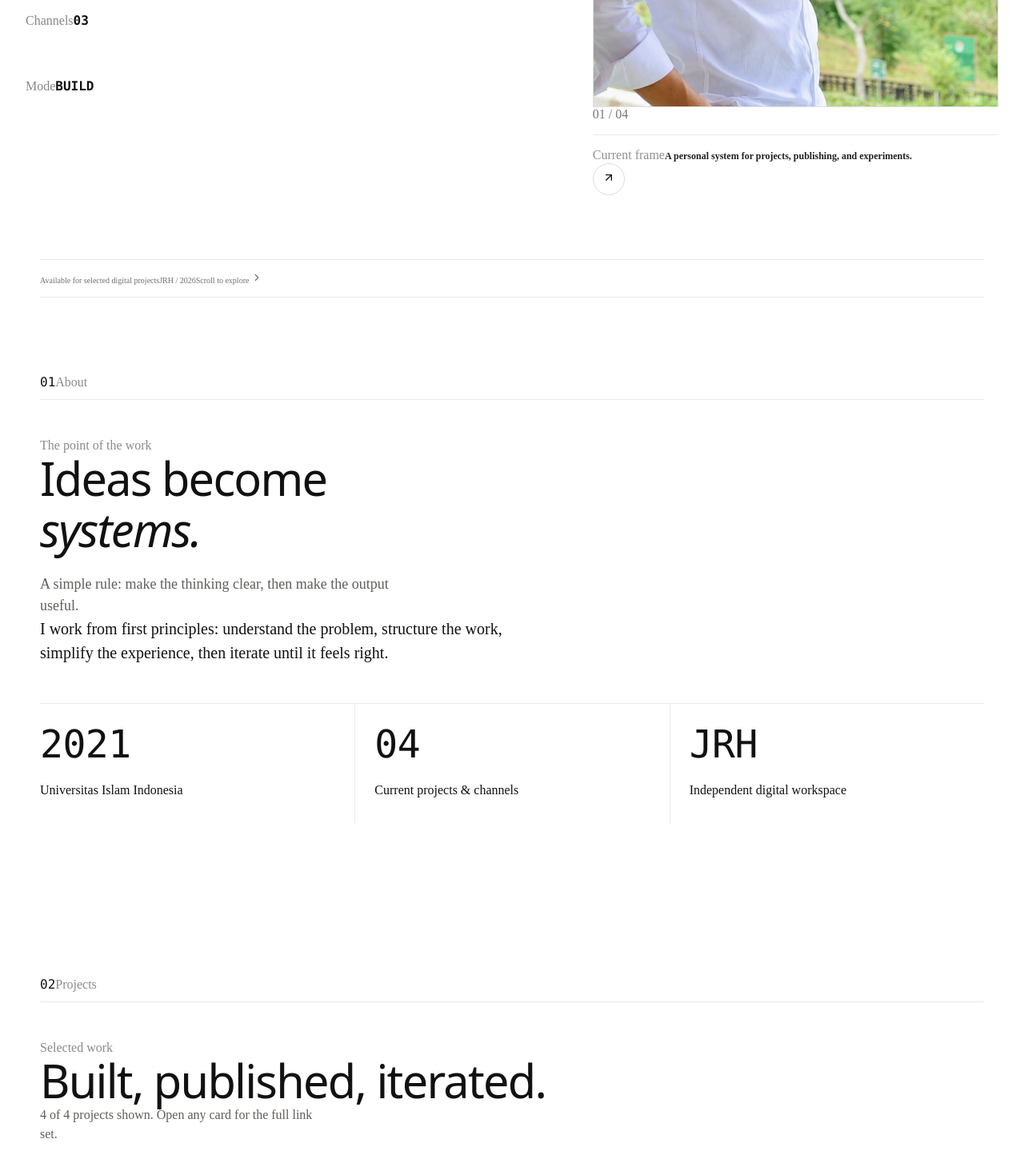
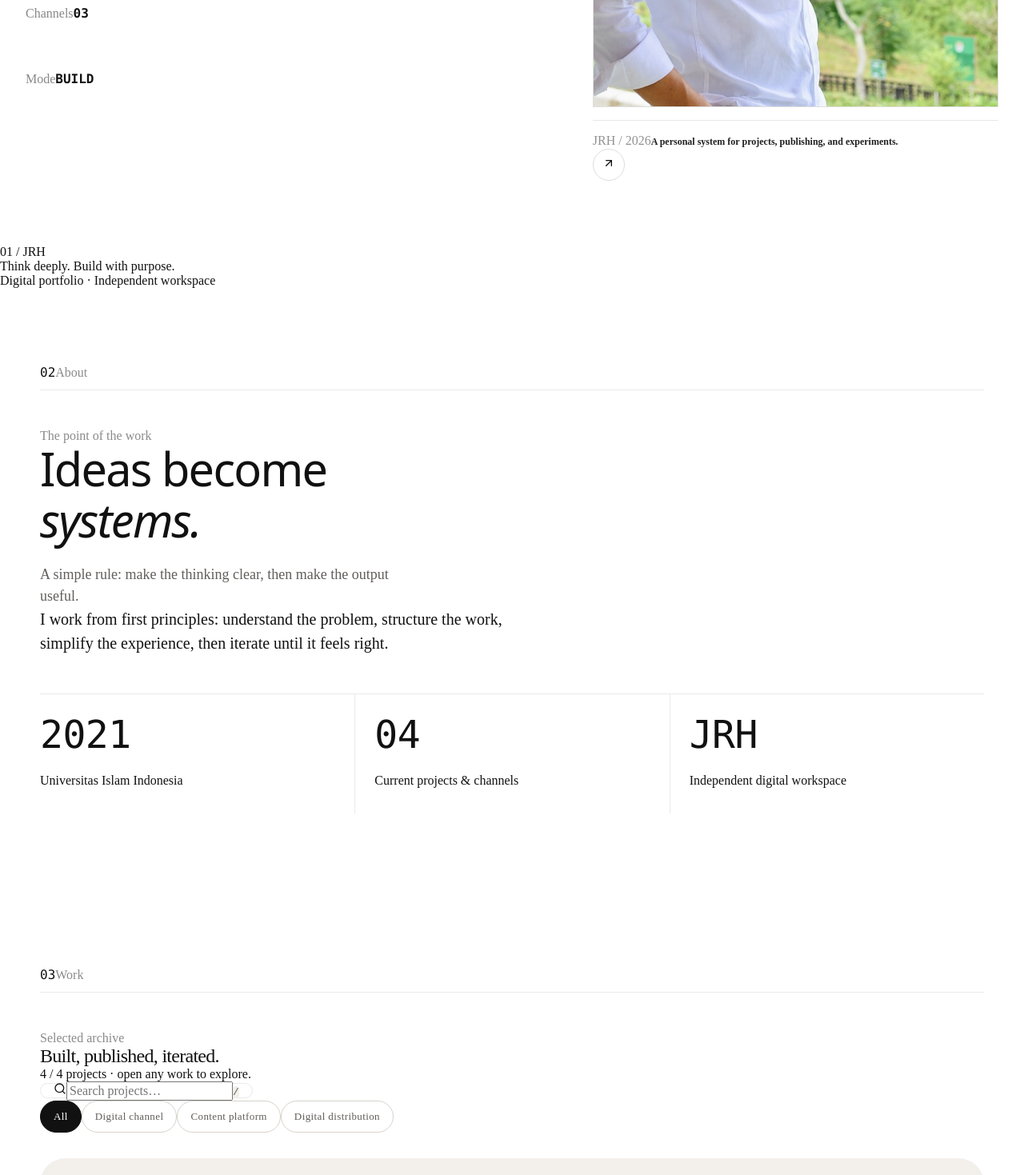
Before and after one commit to LionerHakim/JRHs, a React (Vite) app: page / in a window 1280 px wide. Shown: the part 580-2049 px from the top of the page at 80% size. Built offline with nearby package versions, Linux system fonts and the light colour scheme.

Commit message:
design: rebuild page composition into organic editorial flow

```diff
--- a/src/main.tsx
+++ b/src/main.tsx
@@ -366,11 +366,11 @@ function App() {
         </div>
       </header>
       {menu && <button className="menu-backdrop" aria-label="Close menu" onClick={() => setMenu(false)} />}
-      <main id="top">
-        <section className="hero">
+      <main id="top" className="organic-page">
+        <section className="hero organic-hero">
           <div className="hero-copy reveal is-visible">
             <div className="eyebrow"><span className="eyebrow-rule" />{siteConfig.hero.eyebrow}</div>
-                        <h1 id="hero-title">{siteConfig.hero.titleLine1}<br /><em>{siteConfig.hero.titleLine2}</em></h1>
+            <h1 id="hero-title">{siteConfig.hero.titleLine1}<br /><em>{siteConfig.hero.titleLine2}</em></h1>
             <p>{siteConfig.hero.description}</p>
             <div className="hero-actions">
               <button className="button primary" onClick={() => go('work')}>Explore work <ArrowRight size={16} /></button>
@@ -384,33 +384,35 @@ function App() {
           </div>
           <div className="hero-visual reveal is-visible">
             <div className="hero-photo-wrap">
-              <div className="hero-photo-orbit orbit-one" aria-hidden="true" />
-              <div className="hero-photo-orbit orbit-two" aria-hidden="true" />
               <div className="portrait-frame">
                 <img src={siteConfig.profileImage} alt="Jefri Rahman Hakim" className="profile-photo" fetchPriority="high" decoding="async" />
-
               </div>
-              <div className="photo-index" aria-hidden="true">01 / 04</div>
             </div>
             <div className="hero-caption">
-              <div><span>Current frame</span><strong>A personal system for projects, publishing, and experiments.</strong></div>
+              <div><span>JRH / 2026</span><strong>A personal system for projects, publishing, and experiments.</strong></div>
               <button className="caption-arrow" onClick={() => go('about')} aria-label="Go to about section"><ArrowUpRight size={16} /></button>
             </div>
           </div>
         </section>
-        <div className="signal-strip" aria-label="Portfolio status"><span><i />Available for selected digital projects</span><span>JRH / 2026</span><span>Scroll to explore <ChevronRight size={14} /></span></div>
 
-        <section id="about" className="section about-section">
-          <div className="section-kicker reveal"><span>01</span><span>About</span></div>
+        <section className="organic-intro" aria-label="Portfolio identity">
+          <span>01 / JRH</span><p>Think deeply. Build with purpose.</p><span>Digital portfolio · Independent workspace</span>
+        </section>
+
+        <section id="about" className="section about-section organic-section">
+          <div className="section-kicker reveal"><span>02</span><span>About</span></div>
           <div className="about-layout">
             <div className="section-intro reveal"><span className="section-overline">The point of the work</span><h2>{siteConfig.about.titleLine1}<br /><em>{siteConfig.about.titleLine2}</em></h2><p>{siteConfig.about.lead}</p></div>
             <div className="about-body reveal"><p className="lead-copy">{siteConfig.about.body}</p><div className="fact-grid">{siteConfig.facts.map(([label, value]) => <div className="fact" key={label}><span className="number-display">{label}</span><strong>{value}</strong></div>)}</div></div>
           </div>
         </section>
 
-        <section id="work" className="section projects-section">
-          <div className="section-kicker reveal"><span>02</span><span>Projects</span></div>
-          <div className="section-heading reveal"><div><span className="section-overline">Selected work</span><h2>Built, published, iterated.</h2></div><p>{filteredProjects.length} of {projects.length} projects shown. Open any card for the full link set.</p></div>
+        <section id="work" className="section projects-section organic-section">
+          <div className="section-kicker reveal"><span>03</span><span>Work</span></div>
+          <div className="organic-work-head reveal">
+            <div><span className="section-overline">Selected archive</span><h2>Built, published, iterated.</h2></div>
+            <p>{filteredProjects.length} / {projects.length} projects · open any work to explore.</p>
+          </div>
           <div className="project-toolbar reveal">
             <label className="search-box"><Search size={16} /><input ref={searchRef} value={query} onChange={event => setQuery(event.target.value)} placeholder="Search projects…" aria-label="Search projects" /><kbd>/</kbd></label>
             <div className="filter-row" aria-label="Project categories">
@@ -431,10 +433,10 @@ function App() {
           {filteredProjects.length === 0 && <div className="empty-state reveal"><Search size={20} /><strong>No matching projects.</strong><span>Try a different search or switch the category.</span></div>}
         </section>
 
-        <section className="statement reveal" aria-label="JRH principle"><div className="statement-mark"><Sparkles size={18} /> JRH</div><div><span className="section-note">Working principle</span><p>“{siteConfig.quote}”</p></div></section>
+        <section className="statement reveal organic-statement" aria-label="JRH principle"><div className="statement-mark"><Sparkles size={18} /> JRH</div><div><span className="section-note">Working principle</span><p>“{siteConfig.quote}”</p></div></section>
 
-        <section id="experience" className="section experience-section">
-          <div className="section-kicker reveal"><span>03</span><span>Experience</span></div>
+        <section id="experience" className="section experience-section organic-section">
+          <div className="section-kicker reveal"><span>04</span><span>Experience</span></div>
           <div className="section-heading reveal"><div><span className="section-overline">Timeline</span><h2>Learning by doing.</h2></div><p>A compact record of the academic path and working approach behind this portfolio.</p></div>
           <div className="experience-layout">
             <article className="experience-card reveal"><div className="card-topline"><div className="card-icon"><BookOpen size={17} /></div><span>Academic path</span></div><div className="timeline-list">{siteConfig.education.map(item => <div className="timeline-item" key={item.period}><span className="number-display">{item.period}</span><div><strong>{item.institution}</strong><p>{item.program}</p><small>{item.detail}</small></div></div>)}</div></article>
@@ -442,8 +444,8 @@ function App() {
           </div>
         </section>
 
-        <section id="contact" className="cta-section reveal">
-          <div className="section-kicker"><span>04</span><span>Contact</span></div>
+        <section id="contact" className="cta-section reveal organic-contact">
+          <div className="section-kicker"><span>05</span><span>Contact</span></div>
           <div className="cta-grid"><div className="cta-copy"><span className="section-overline">Open channel</span><h2>{siteConfig.contact.titleLine1}<br /><em>{siteConfig.contact.titleLine2}</em></h2><p>{siteConfig.contact.description}</p></div><div className="cta-actions"><a className="button primary large" href={siteConfig.instagram} target="_blank" rel="noreferrer">Instagram <ExternalLink size={16} /></a><a className="button secondary large" href={siteConfig.telegram} target="_blank" rel="noreferrer">Telegram <Send size={15} /></a><span>Choose the channel that works for you.</span></div></div>
         </section>
       </main>
```
